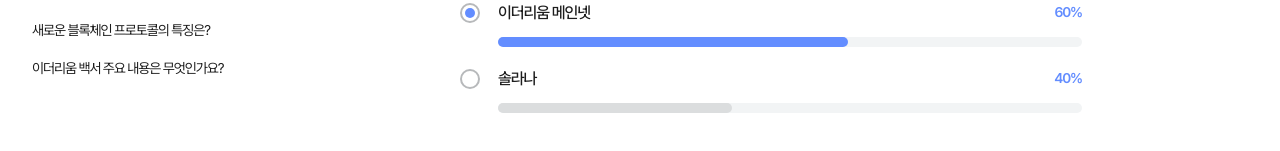
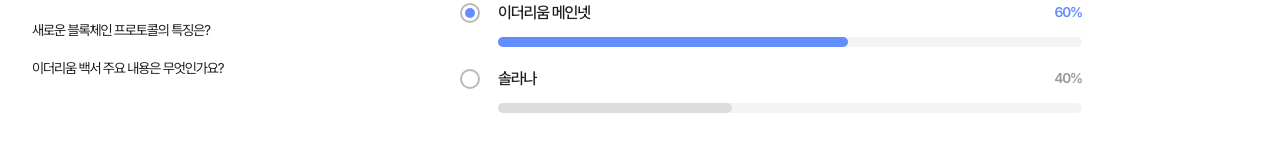
Before and after one commit to Nexters/BlockBuilderFront, a Next.js app: page /poll in a window 1280 px wide. Shown: the part 395-546 px from the top of the page. Built offline with nearby package versions, Linux system fonts and the light colour scheme; no server answers.

Commit message:
fix: RadioOption 선택되지 않은 퍼센티지 색상 변경

```diff
--- a/src/app/poll/components/Poll/RadioOption.tsx
+++ b/src/app/poll/components/Poll/RadioOption.tsx
@@ -1,3 +1,5 @@
+import clsx from 'clsx';
+
 interface RadioOptionProps {
   name: string;
   value: string;
@@ -29,7 +31,9 @@
           <div className="flex flex-1 flex-col gap-[1.2rem]">
             <div className="flex justify-between">
               <span className="text-body-1-medium text-gray-900">{label}</span>
-              <span className="text-body-2-semibold text-blue-400">{percentage}%</span>
+              <span className={clsx('text-body-2-semibold', checked ? 'text-blue-400' : 'text-gray-600')}>
+                {percentage}%
+              </span>
             </div>
             {/* Progress Bar */}
             <div className="pl=[4rem] h-[1rem] w-full rounded-full bg-gray-200">
```
